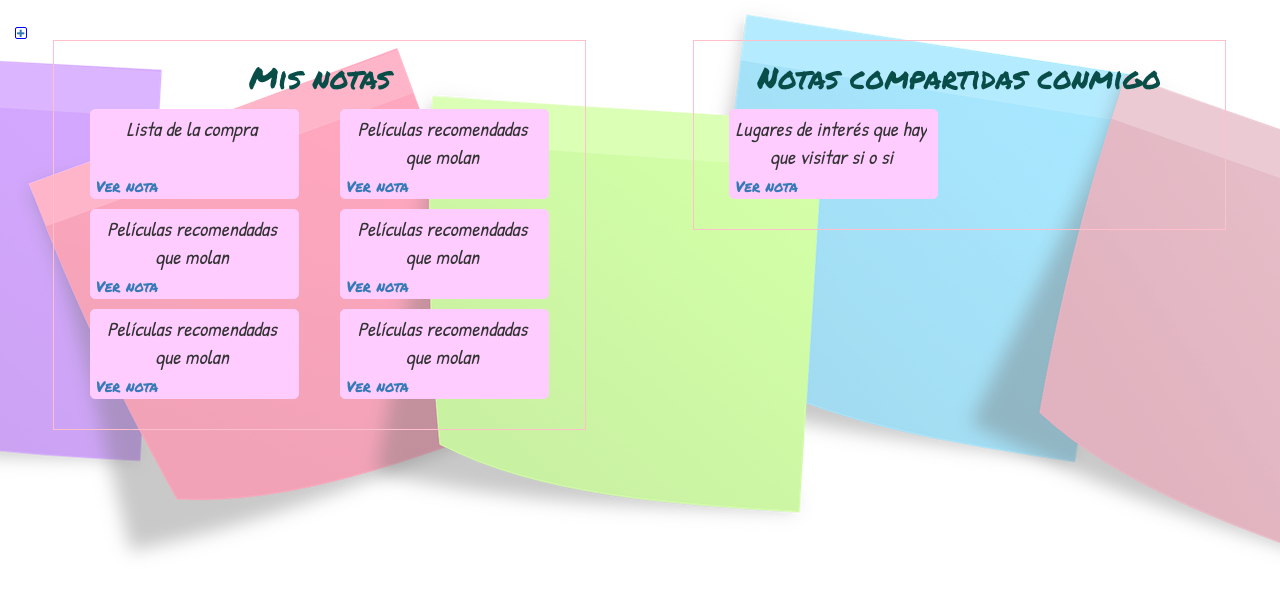
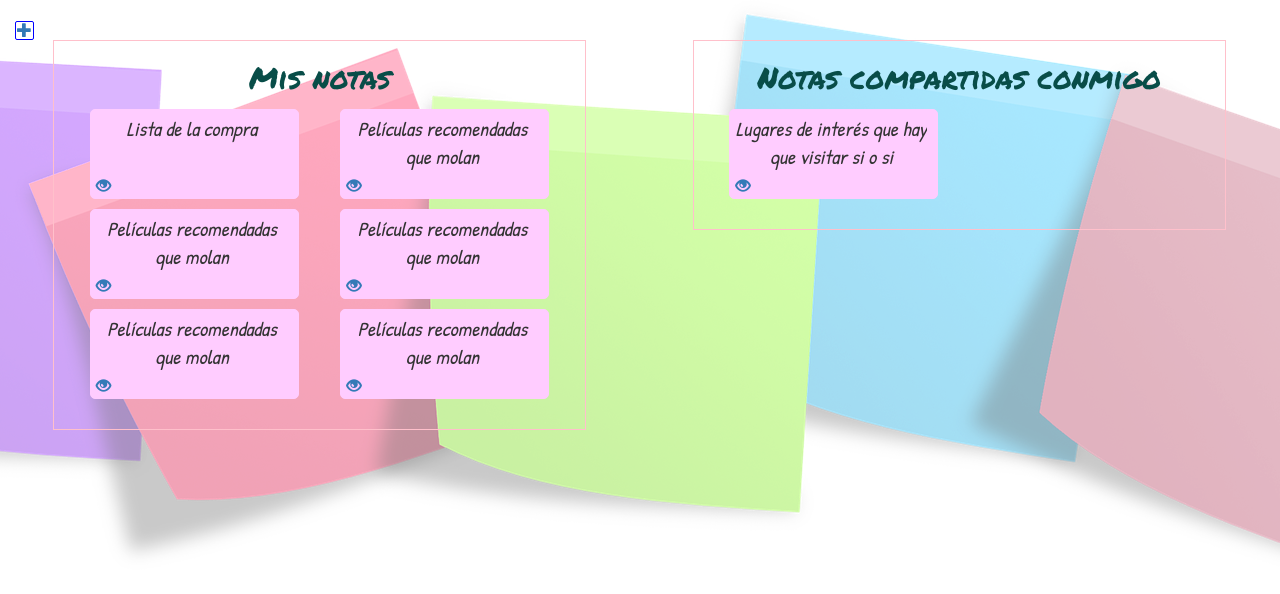
Before and after one commit to PsyanideX/TSW, a PHP site: page / in a window 1280 px wide. Shown: the part 56-650 px from the top of the page. Run offline with PHP 8.4, Linux system fonts and the light colour scheme.

Commit message:
iconos ver nota

```diff
--- a/index.html
+++ b/index.html
@@ -30,46 +30,46 @@
     <div class="col-md-5 col-sm-10 borde-div-notas">
       <h3>Mis notas</h3>
       <div class="col-md-5 col-sm-10 formatonota">
-        <div class="titulo-nota">
+        <div class="titulo-nota scrollbar">
           <p >Lista de la compra </p>
         </div>
         <div class="ver-nota">
-            <a href="#vernota">Ver nota</a>
+            <a href="#vernota" class="glyphicon glyphicon-eye-open" title="Ver nota"></a>
         </div>
       </div>
 
       <div class="col-md-5 col-sm-10 formatonota">
-        <p class="titulo-nota">Películas recomendadas que molan muchiiiiiiiiiiiiisimo y son super super chachis</p>
+        <p class="titulo-nota scrollbar">Películas recomendadas que molan muchiiiiiiiiiiiiisimo y son super super chachis</p>
         <div class="ver-nota">
-          <a href="#vernota">Ver nota</a>
+          <a href="#vernota" class="glyphicon glyphicon-eye-open" title="Ver nota"></a>
         </div>
       </div>
 
       <div class="col-md-5 col-sm-10 formatonota">
-        <p class="titulo-nota">Películas recomendadas que molan muchiiiiiiiiiiiiisimo y son super super chachis</p>
+        <p class="titulo-nota scrollbar">Películas recomendadas que molan muchiiiiiiiiiiiiisimo y son super super chachis</p>
         <div class="ver-nota">
-          <a href="#vernota">Ver nota</a>
+          <a href="#vernota" class="glyphicon glyphicon-eye-open" title="Ver nota"></a>
         </div>
       </div>
 
       <div class="col-md-5 col-sm-10 formatonota">
-        <p class="titulo-nota">Películas recomendadas que molan muchiiiiiiiiiiiiisimo y son super super chachis</p>
+        <p class="titulo-nota scrollbar">Películas recomendadas que molan muchiiiiiiiiiiiiisimo y son super super chachis</p>
         <div class="ver-nota">
-          <a href="#vernota">Ver nota</a>
+          <a href="#vernota" class="glyphicon glyphicon-eye-open" title="Ver nota"></a>
         </div>
       </div>
 
       <div class="col-md-5 col-sm-10 formatonota">
-        <p class="titulo-nota">Películas recomendadas que molan muchiiiiiiiiiiiiisimo y son super super chachis</p>
+        <p class="titulo-nota scrollbar">Películas recomendadas que molan muchiiiiiiiiiiiiisimo y son super super chachis</p>
         <div class="ver-nota">
-          <a href="#vernota">Ver nota</a>
+          <a href="#vernota" class="glyphicon glyphicon-eye-open" title="Ver nota"></a>
         </div>
       </div>
 
       <div class="col-md-5 col-sm-10 formatonota">
-        <p class="titulo-nota">Películas recomendadas que molan muchiiiiiiiiiiiiisimo y son super super chachis</p>
+        <p class="titulo-nota scrollbar">Películas recomendadas que molan muchiiiiiiiiiiiiisimo y son super super chachis</p>
         <div class="ver-nota">
-          <a href="#vernota">Ver nota</a>
+          <a href="#vernota" class="glyphicon glyphicon-eye-open" title="Ver nota"></a>
         </div>
       </div>
     </div>
@@ -77,9 +77,9 @@
     <div class="col-md-5 col-sm-10 borde-div-notas">
       <h3>Notas compartidas conmigo</h3>
       <div class="col-md-5 col-sm-10 formatonota">
-        <p class="titulo-nota">Lugares de interés que hay que visitar si o si </p>
+        <p class="titulo-nota scrollbar">Lugares de interés que hay que visitar si o si </p>
         <div class="ver-nota">
-          <a href="#vernota">Ver nota</a>
+          <a href="#vernota" class="glyphicon glyphicon-eye-open" title="Ver nota"></a>
         </div>
       </div>
     </div>
--- a/style.css
+++ b/style.css
@@ -5,8 +5,6 @@ body {
 
 .navbar {
   border-radius: 0px;
-  /*background:#006666;*/
-  /*background: #000000;*/
   background: #084D48;
   border: none;
 }
@@ -43,9 +41,8 @@ body {
   padding: 5px 10px 0px 5px;
   height: 90px;
   position: relative;
+}
 
-
-}
 .titulo-nota{
   text-align: center;
   overflow-y: auto;
@@ -73,7 +70,7 @@ body {
   border: 1px solid blue;
   border-radius: 2px;
   padding: 1px;
-  font-size: 8px;
+  font-size: 15px;
 }
 
 div>h3{
@@ -85,7 +82,6 @@ div>h3{
 @media screen and (max-width:991px) {
 
   #body-index{
-
     background-image: url("postit-group 1920.png");
     background-position: top center;
     background-repeat: no-repeat;
@@ -93,17 +89,17 @@ div>h3{
     max-width: 100%;
     height: auto;
   }
-
 }
 /*---------------------------- fin pagina principal------------------------*/
 /*------------- Login ------------------------------------------ */
 #login {
   padding-top: 10%;
+}
 
-}
 html, body{
   height: 100%;
 }
+
 #body-login{
   background-image: url("postit_transp.png");
   background-size: cover;
@@ -113,39 +109,34 @@ html, body{
   height: auto;
 }
 
-
 #login h1 {
-/*  color: #0B610B; /*verde*/
-/*  color: #dd1c5c;*/ /*rosa*/
-/*  color: #2299cc;*/ /*azul*/
   color: #084D48;
   font-size: 50px;
   text-align: center;
   font-weight: bold;
   padding-bottom: 20px;
+}
 
-}
 #login .form-group {
   width: 35%;
   margin: auto;
   margin-bottom: 25px;
-
 }
 
 .btn-login{
   background-color: #084D48;
-/*  background-color: #dd1c5c;
- background-color: #2299cc;*/
- /*background-color: #616161;*/
   color: white;
 }
+
 @media screen and (max-width:1000px) {
   #login h1 {
     font-size: 40px;
     padding-top: 20px;
   }
+
   #login .form-group {
       width: 40%;
+  }
 }
 
 @media screen and (max-width:685px) {
@@ -158,7 +149,6 @@ html, body{
   }
 }
 @media screen and (max-width:570px) {
-
   #login h1 {
     padding-top: 35px;
   }
@@ -183,6 +173,7 @@ html, body{
     font-size: 13px;
     padding: 5px;
   }
+
   #body-login{
     background-image: url("postit-group-transp.png");
     background-repeat: no-repeat;
@@ -190,11 +181,24 @@ html, body{
     background-position: top center;
     max-width: 100%;
     height: auto;
+  }
 
-  }
   #login .form-group {
       width: 90%;
   }
+}
+/****************************css scrollbar*************************************/
+.scrollbar::-webkit-scrollbar {
+    width: 7px;
+}
 
+.scrollbar::-webkit-scrollbar-track {
+    -webkit-box-shadow: inset 0 0 6px rgba(0,0,0,0.3);
+}
 
+.scrollbar::-webkit-scrollbar-thumb {
+  background-color: rgba(125, 125, 125, 0.7);
+  outline: 1px solid #7D7D7D;
+  border-radius: 10px;
 }
+/***********************************************************************************/
```
Lines whose indentation alone changed are shown as unchanged.
